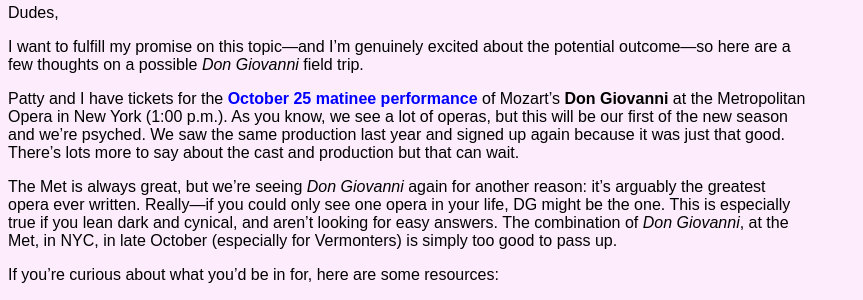
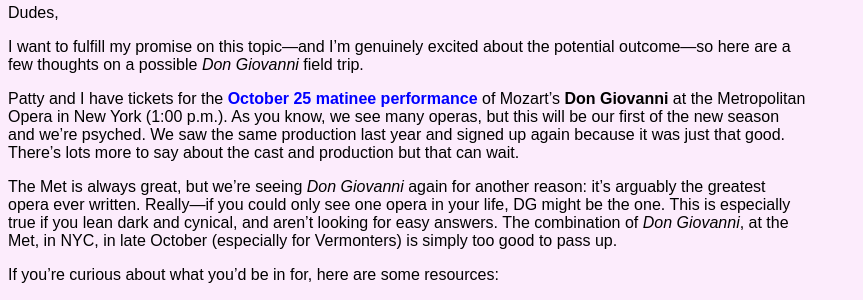
Before and after one commit to mkolon/mattkolon.com, a Jekyll site: the page built from _posts/2025-05-28-DG.md, in a window 1280 px wide. Shown: the part 188-488 px from the top of the page, without its empty margins (0-863 px from the left). Built offline with Jekyll 4.4.1, drawn with Linux system fonts in a browser that asks for light colours.

Commit message:
minor edits

```diff
--- a/_posts/2025-05-28-DG.md
+++ b/_posts/2025-05-28-DG.md
@@ -12,7 +12,7 @@
 
 I want to fulfill my promise on this topic—and I’m genuinely excited about the potential outcome—so here are a few thoughts on a possible *Don Giovanni* field trip.
 
-Patty and I have tickets for the [October 25 matinee performance](https://www.metopera.org/season/2025-26-season/don-giovanni/) of Mozart's **Don Giovanni** at the Metropolitan Opera in New York (1:00 p.m.). As you know, we see a lot of operas, but this will be our first of the new season and we're psyched. We saw the same production last year and signed up again because it was just that good. There's lots more to say about the cast and production but that can wait.
+Patty and I have tickets for the [October 25 matinee performance](https://www.metopera.org/season/2025-26-season/don-giovanni/) of Mozart's **Don Giovanni** at the Metropolitan Opera in New York (1:00 p.m.). As you know, we see many operas, but this will be our first of the new season and we're psyched. We saw the same production last year and signed up again because it was just that good. There's lots more to say about the cast and production but that can wait.
 
 The Met is always great, but we're seeing *Don Giovanni* again for another reason: it’s arguably the greatest opera ever written. Really—if you could only see one opera in your life, DG might be the one. This is especially true if you lean dark and cynical, and aren’t looking for easy answers. The combination of *Don Giovanni*, at the Met, in NYC, in late October (especially for Vermonters) is simply too good to pass up.
 
```
